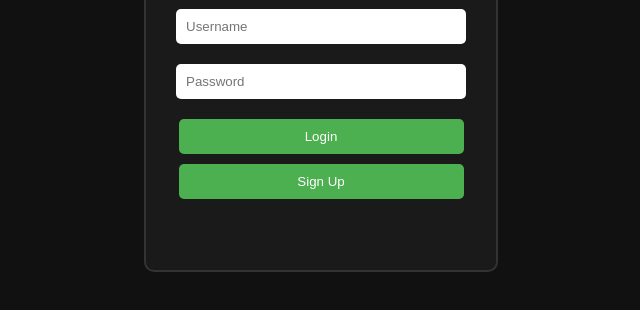
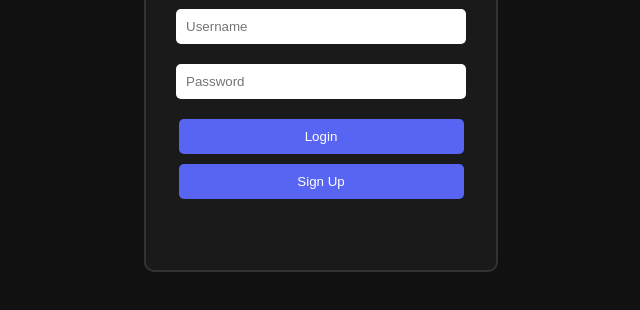
Before and after one commit to hellomrchicken/specter-chat-frontend, a plain HTML site: page index.html in a window 1280 px wide. Shown: the part 312-622 px from the top of the page, without its empty margins (319-959 px from the left). Drawn offline with Linux system fonts and the light colour scheme.

Commit message:
Update index.html

```diff
--- a/index.html
+++ b/index.html
@@ -35,7 +35,7 @@
       width: 95%;
       padding: 10px;
       margin-top: 10px;
-      background: #4caf50;
+      background: #5865f2;
       border: none;
       border-radius: 5px;
       color: white;
```
